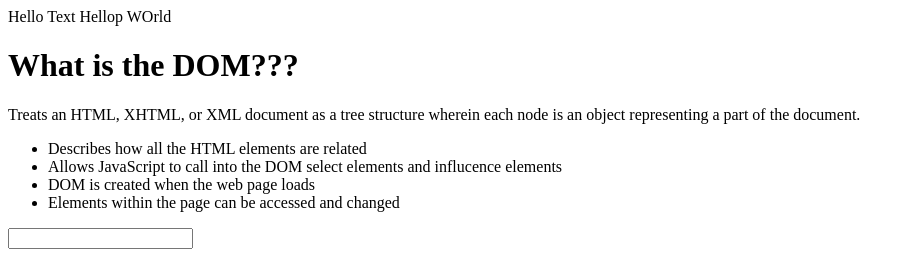
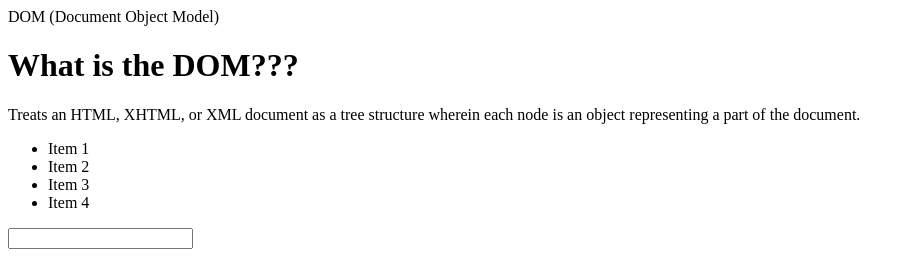
Before and after one commit to atulnitrr/all_js, a plain HTML site: page dom_interaction/index.html in a window 1280 px wide. Shown: the top 262 px of the page, without its empty margins (0-910 px from the left). Drawn offline with Linux system fonts and the light colour scheme.

```diff
--- a/dom_interaction/index.html
+++ b/dom_interaction/index.html
@@ -31,9 +31,15 @@
     </p>
     <div class="">Heello WOrld</div>
     <script>
-      var output = document.getElementById("output");
-      console.dir(output);
-      output.innerText = "Hello Text Hellop WOrld";
+      const listItems = document.getElementsByTagName("li");
+
+      for (let i = 0; i < listItems.length; i++) {
+        const element = listItems[i];
+        element.innerText = `Item ${i + 1}`;
+      }
+      // var output = document.getElementById("output");
+      // console.dir(output);
+      // output.innerText = "Hello Text Hellop WOrld";
       // document.write("Hello world Again !!");
       // console.dir(document);
       // console.log(document.URL);
```
